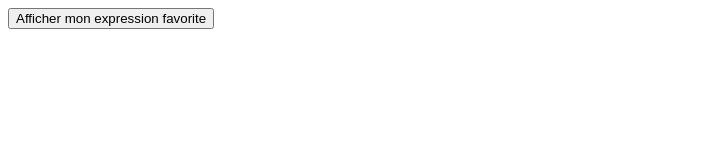
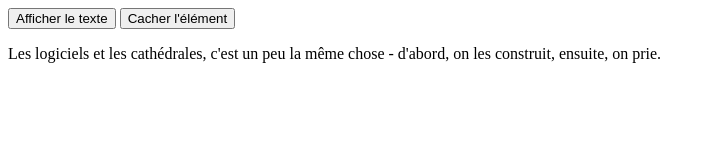
Before and after one commit to mohamed-frah/runtrackJs, a plain HTML site: page jour03/job01/index.html in a window 1280 px wide. Shown: the whole page, without its empty margins (0-715 px from the left). Drawn offline with Linux system fonts and the light colour scheme.

Commit message:
creation du fichier index.html pour le jour 03

```diff
--- a/jour03/job01/index.html
+++ b/jour03/job01/index.html
@@ -1,14 +1,19 @@
 <!DOCTYPE html>
 <html lang="fr">
 <head>
-    <meta charset="UTF-8">
-    <meta name="viewport" content="width=device-width, initial-scale=1.0">
-    <title>Fetch </title>
+<meta charset="UTF-8">
+<meta name="viewport" content="width=device-width, initial-scale=1.0">
+<title>Boutons JavaScript</title>
+
 </head>
 <body>
-    <button id="button">Afficher mon expression favorite</button>
-    <p id="expression"></p>
 
-    <script src="script.js"></script>
+<button id="showTextButton">Afficher le texte</button>
+<button id="hideElementButton">Cacher l'élément</button>
+
+<p id="quote" class="hidden">Les logiciels et les cathédrales, c'est un peu la même chose - d'abord, on les construit, ensuite, on prie.</p>
+
+<script src="script.js"></script>
+
 </body>
 </html>
```
Also changed, not shown: jour04/job01/index.html (added, +14 -0 lines), jour04/job01/expression.txt (renamed from jour03/job01/expression.txt), jour04/job01/script.js (renamed from jour03/job01/script.js), jour04/job02/index.html (renamed from jour03/job02/index.html), jour04/job02/script.js (renamed from jour03/job02/script.js), jour04/job03/index.html (renamed from jour03/job03/index.html), jour04/job03/pokemon.json (renamed from jour03/job03/pokemon.json), jour04/job03/script.js (renamed from jour03/job03/script.js), jour04/job04/index.html (renamed from jour03/job04/index.html), jour04/job04/script.js (renamed from jour03/job04/script.js), jour04/job04/utilisateur.json (renamed from jour03/job04/utilisateur.json).
